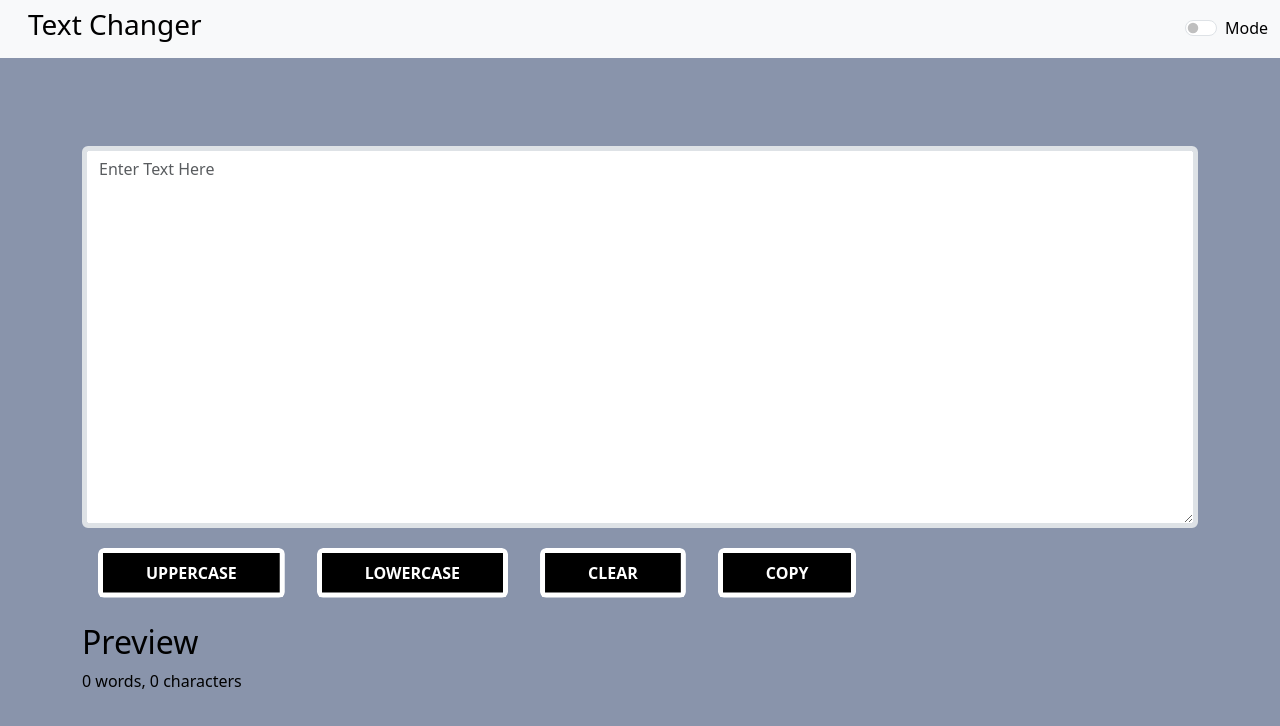
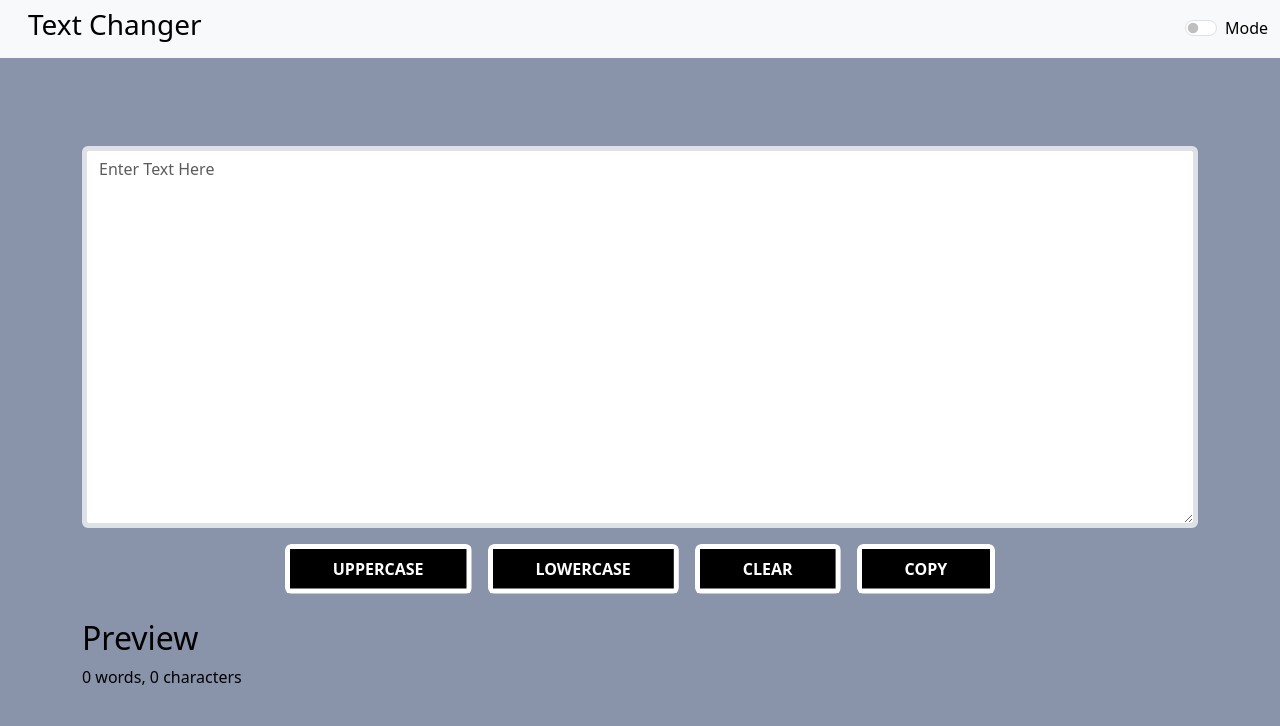
Before and after one commit to ParthibBiswas10/TextChanger, a React (Vite) app: page / in a window 1280 px wide. Shown: the top 726 px of the page. Built offline with nearby package versions, Linux system fonts and the light colour scheme.

Commit message:
Position problem Solved

```diff
--- a/src/components/TextBox/textbox.jsx
+++ b/src/components/TextBox/textbox.jsx
@@ -37,19 +37,20 @@ export default function Textbox() {
           ref={textareaRef}
         ></textarea>
       </div>
-      <button className="btn btn-primary mt-3 mx-3 btn-25" onClick={upperCase}>
+      <div className="d-flex justify-content-center gap-3 mt-3">
+        <button className="btn btn-primary btn-25" onClick={upperCase}>
           UpperCase
         </button>
-      <button className="btn btn-primary mx-3 mt-3 btn-25" onClick={lowerCase}>
+        <button className="btn btn-primary btn-25" onClick={lowerCase}>
           LowerCase
         </button>
-      <button className="btn btn-primary mx-3 mt-3 btn-25" onClick={clear}>
+        <button className="btn btn-primary btn-25" onClick={clear}>
           Clear
         </button>
-
-      <button className="btn btn-primary mx-3 mt-3 btn-25" onClick={copy}>
+        <button className="btn btn-primary btn-25" onClick={copy}>
           Copy
         </button>
+      </div>
       <div className="position-relative">
         {showPopup && (
           <div className="popup-compact bg-white text-black px-3 py-1 rounded shadow-lg">
```
Lines whose indentation alone changed are shown as unchanged.
